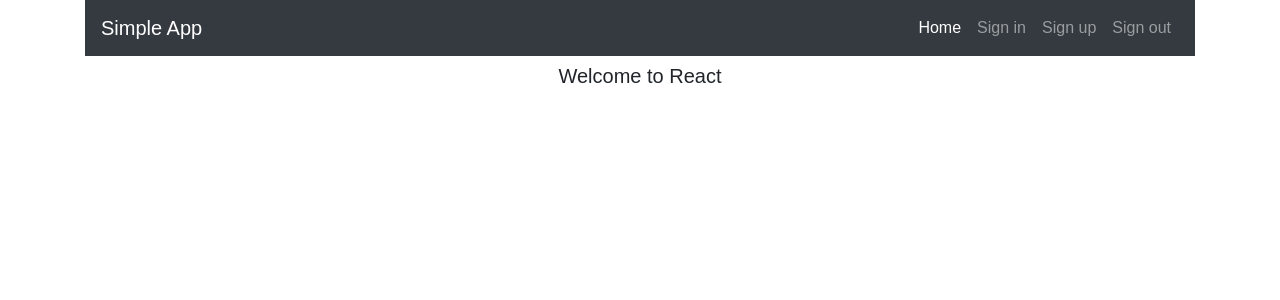
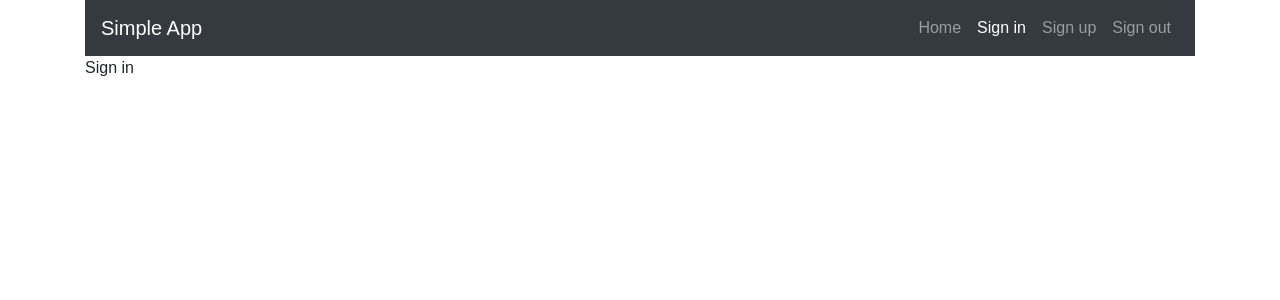
Before and after one commit to olezhek85/simple-auth, a React (Create React App) app: page /signin in a window 1280 px wide. Shown: the top 300 px of the page. Built offline with nearby package versions, Linux system fonts and the light colour scheme.

Commit message:
Added react-router and navigation

```diff
--- a/package.json
+++ b/package.json
@@ -5,6 +5,7 @@
   "dependencies": {
     "react": "^16.2.0",
     "react-dom": "^16.2.0",
+    "react-router-dom": "^4.2.2",
     "react-scripts": "1.1.1"
   },
   "scripts": {
--- a/src/App.js
+++ b/src/App.js
@@ -1,14 +1,25 @@
 import React, { Component } from "react";
+import { Route, Switch, Redirect } from "react-router-dom";
 
 import Layout from "./hoc/Layout";
 
 class App extends Component {
   render() {
-    return (
-      <Layout>
-        <h5 className="text-center mt-2">Welcome to React</h5>
-      </Layout>
+    let routes = (
+      <Switch>
+        <Route path="/signin" render={() => <p>Sign in</p>} />
+        <Route path="/signup" render={() => <p>Sign up</p>} />
+        <Route path="/signout" render={() => <p>Sign out</p>} />
+        <Route
+          path="/"
+          exact
+          render={() => <h5 className="text-center mt-2">Welcome to React</h5>}
+        />
+        <Redirect to="/" />
+      </Switch>
     );
+
+    return <Layout>{routes}</Layout>;
   }
 }
 
--- a/src/components/Header.js
+++ b/src/components/Header.js
@@ -1,9 +1,10 @@
 import React from "react";
+import { NavLink } from "react-router-dom";
 
 const header = props => {
   return (
     <nav className="navbar navbar-expand-lg navbar-dark bg-dark">
-      <a className="navbar-brand" href="#">
+      <a className="navbar-brand" href="/">
         Simple App
       </a>
       <button
@@ -18,29 +19,21 @@ const header = props => {
         <span className="navbar-toggler-icon" />
       </button>
       <div className="collapse navbar-collapse" id="navbarNavDropdown">
-        <ul className="navbar-nav mr-auto" />
-        <ul className="navbar-nav">
-          <li className="nav-item active">
-            <a className="nav-link" href="#">
-              Home <span className="sr-only">(current)</span>
-            </a>
-          </li>
-          <li className="nav-item">
-            <a className="nav-link" href="#">
-              Sign in
-            </a>
-          </li>
-          <li className="nav-item">
-            <a className="nav-link" href="#">
-              Sign up
-            </a>
-          </li>
-          <li className="nav-item">
-            <a className="nav-link" href="#">
-              Sign out
-            </a>
-          </li>
-        </ul>
+        <div className="navbar-nav mr-auto" />
+        <div className="navbar-nav">
+          <NavLink exact to="/" className="nav-item nav-link">
+            Home
+          </NavLink>
+          <NavLink to="/signin" className="nav-item nav-link">
+            Sign in
+          </NavLink>
+          <NavLink to="/signup" className="nav-item nav-link">
+            Sign up
+          </NavLink>
+          <NavLink to="/signout" className="nav-item nav-link">
+            Sign out
+          </NavLink>
+        </div>
       </div>
     </nav>
   );
--- a/src/index.js
+++ b/src/index.js
@@ -1,8 +1,16 @@
 import React from "react";
 import ReactDOM from "react-dom";
+import { BrowserRouter } from "react-router-dom";
+
 import "./index.css";
 import App from "./App";
 import registerServiceWorker from "./registerServiceWorker";
 
-ReactDOM.render(<App />, document.querySelector(".container"));
+const app = (
+  <BrowserRouter>
+    <App />
+  </BrowserRouter>
+);
+
+ReactDOM.render(app, document.querySelector(".container"));
 registerServiceWorker();
```
Also changed, not shown: 1 other file (tests, documents, lock files or other folders).
